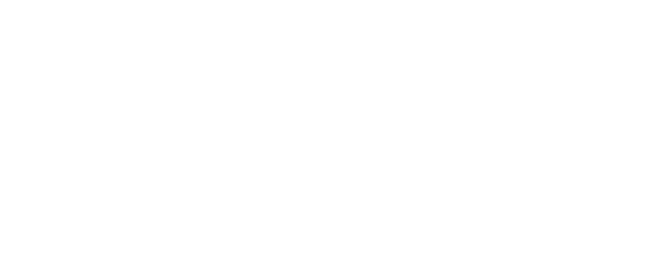
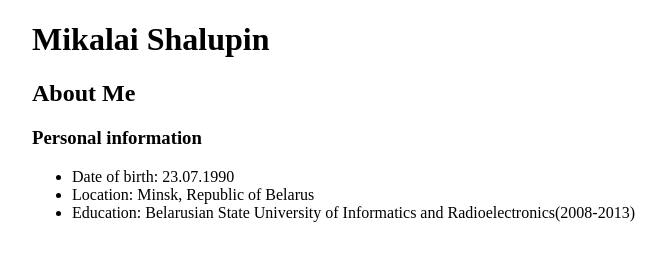
Before and after one commit to nikola2390/rsschool-2019Q1-cv, a plain HTML site: page index.html in a window 1280 px wide. Shown: the whole page, without its empty margins (96-762 px from the left). Drawn offline with Linux system fonts and the light colour scheme.

Commit message:
feat: add personal information

```diff
--- a/index.html
+++ b/index.html
@@ -8,6 +8,18 @@
   <title>My resume</title>
 </head>
 <body>
+<header><H1>Mikalai Shalupin</H1></header>
+<main>
+  <section>
+    <h2>About Me</h2>
+    <h3>Personal information</h3>
+    <ul>
+      <li>Date of birth: 23.07.1990</li>
+      <li>Location: Minsk, Republic of Belarus</li>
+      <li>Education: Belarusian State University of Informatics and Radioelectronics(2008-2013)</li>
+    </ul>
+  </section>
+</main>
 
 </body>
 </html>
```
